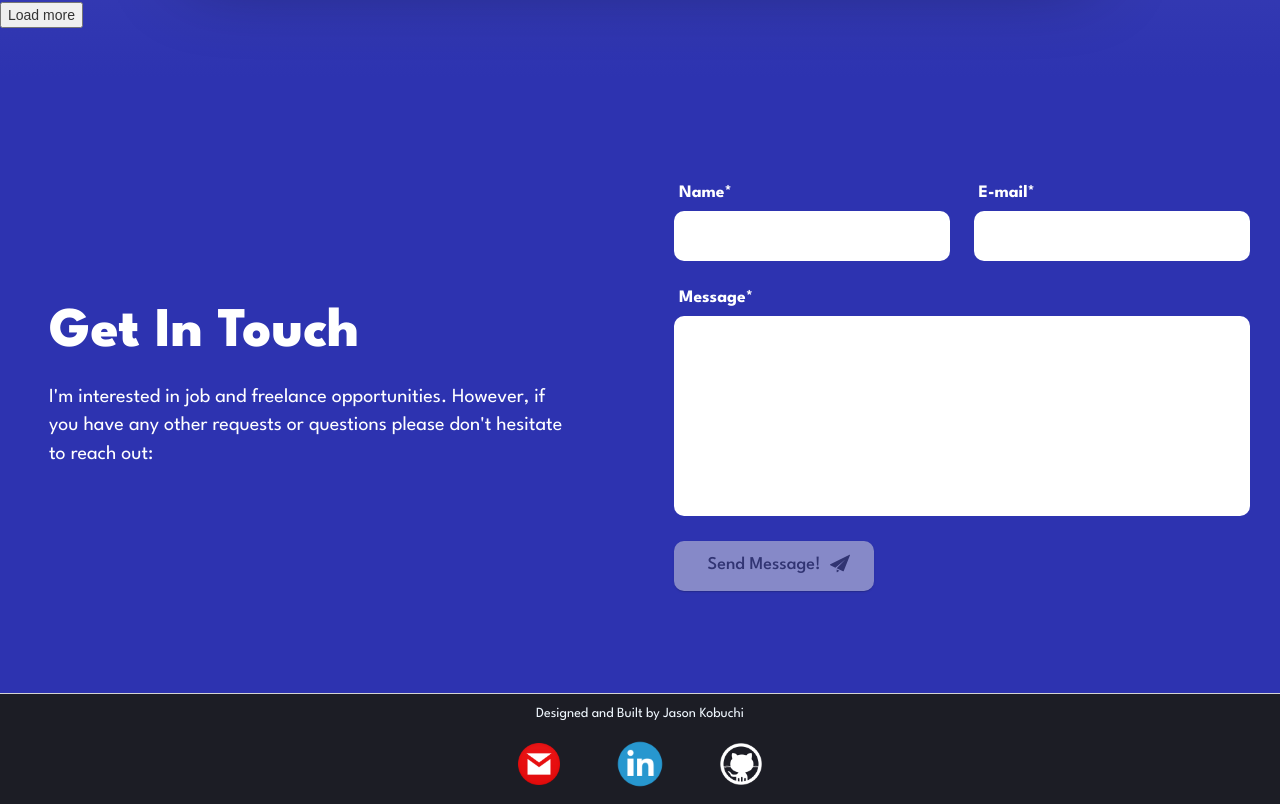
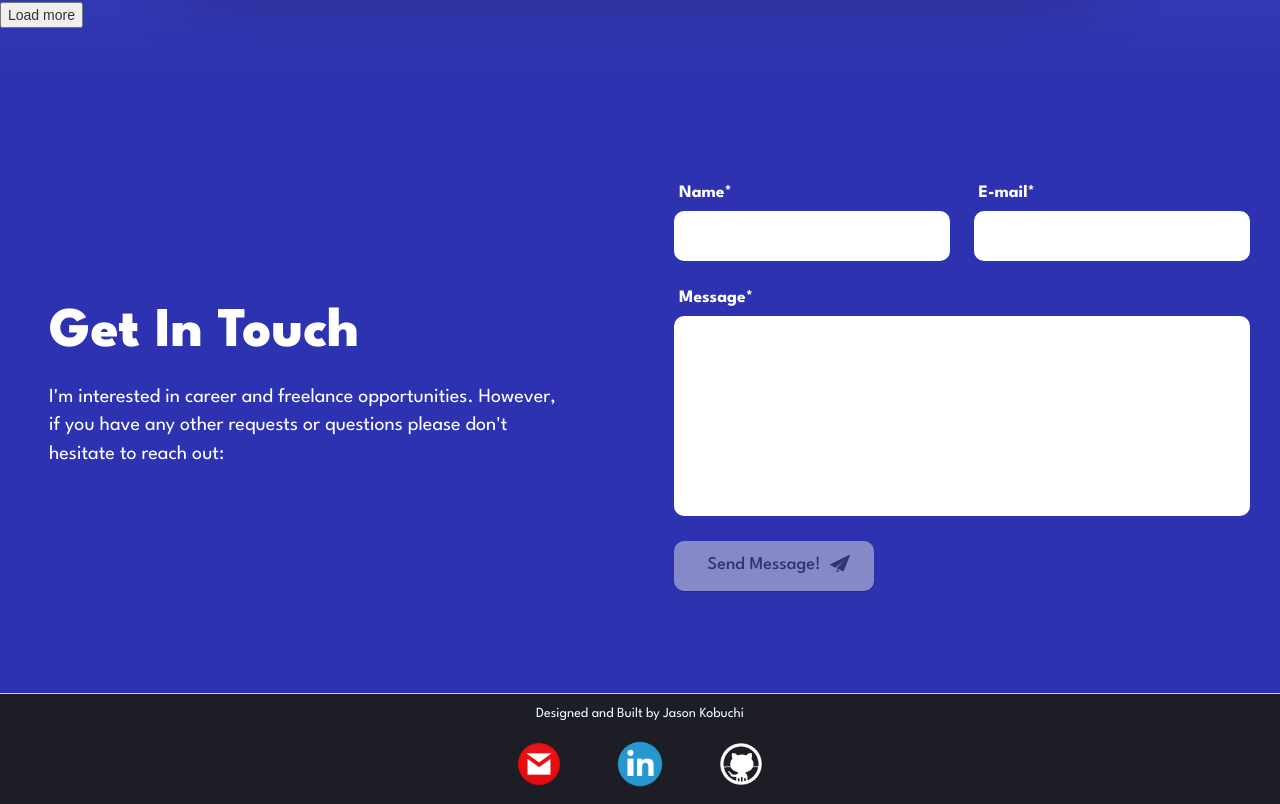
Before and after one commit to kabocha23/portfolio-website, a React (Create React App) app: page / in a window 1280 px wide. Shown: the part 4709-5513 px from the top of the page. Built offline with nearby package versions, Linux system fonts and the light colour scheme; a web font is replaced by a local one.

Commit message:
changed verbiage for contact text sub heading

```diff
--- a/src/components/Contact/Contact.js
+++ b/src/components/Contact/Contact.js
@@ -15,9 +15,9 @@ const Contact = ({
         <div className="contact-text">
           <p id="contact-text-head">Get In Touch</p>
           <p id="contact-text-subhead">
-            I'm interested in job and freelance opportunities. However, if you
-            have any other requests or questions please don't hesitate to reach
-            out:
+            I'm interested in career and freelance opportunities. However, if
+            you have any other requests or questions please don't hesitate to
+            reach out:
           </p>
         </div>
         <div className="contact-form">
```
